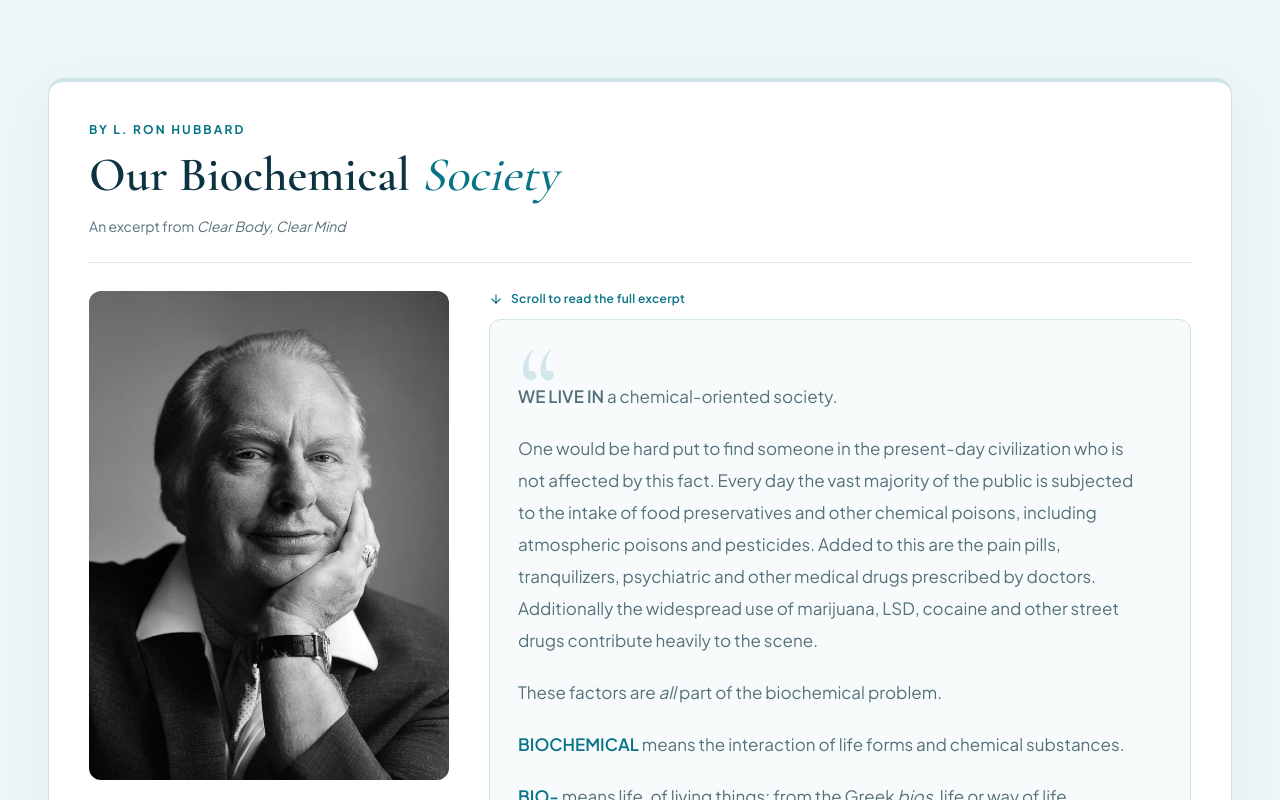
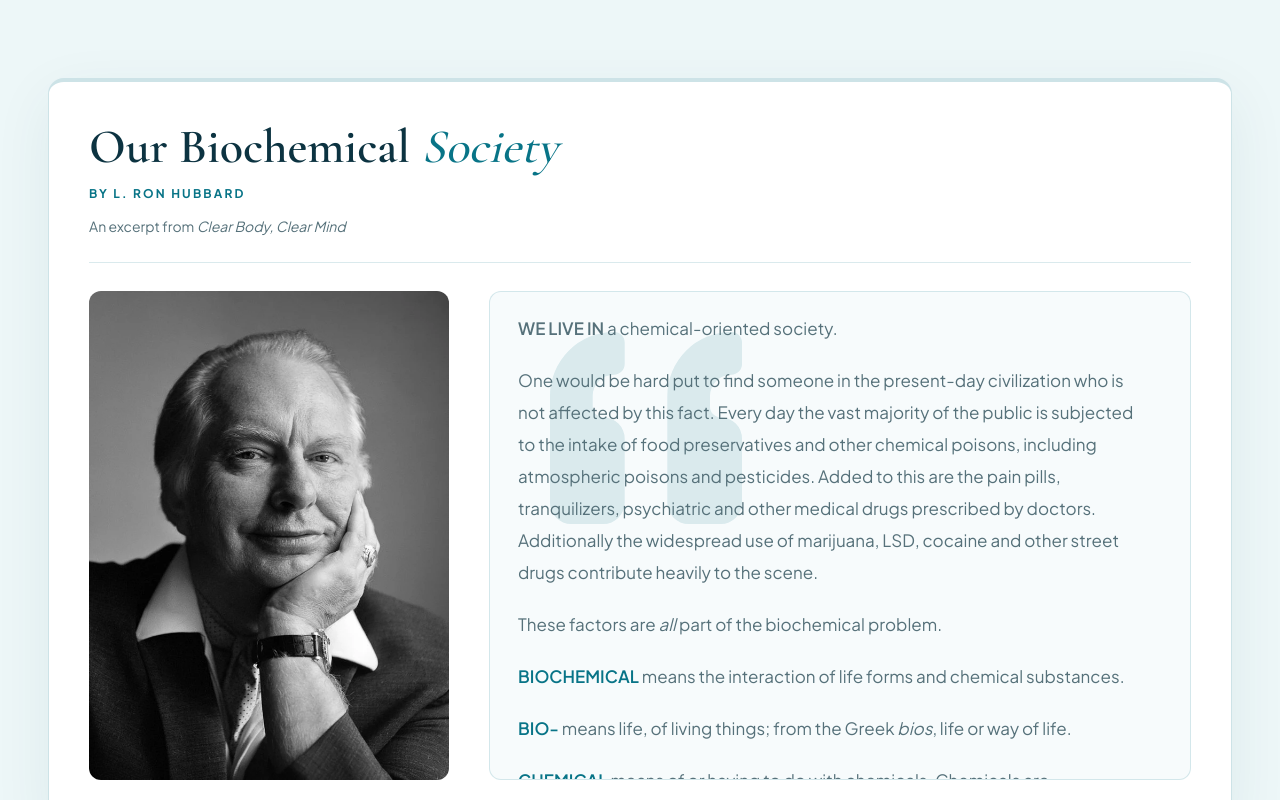
Before and after one commit to slturrisi/cbcm, a Next.js app: page /book in a window 1280 px wide. Shown: the part 2440-3240 px from the top of the page. Built offline with nearby package versions, Linux system fonts and the light colour scheme.

Commit message:
Balance article panel and portrait and refine decorative quotes

```diff
--- a/components/book/BookArticle.tsx
+++ b/components/book/BookArticle.tsx
@@ -1,5 +1,5 @@
 import Image from "next/image";
-import { ArrowDown } from "lucide-react";
+import { Quote } from "lucide-react";
 import { biochemicalArticle, type ArticleBlock } from "@/content/biochemical-article";
 
 function articleText(block: ArticleBlock) {
@@ -14,23 +14,22 @@ export default function BookArticle() {
     <section aria-labelledby="book-article-heading" className="bg-[#edf7f8] px-5 py-12 sm:px-8 lg:px-12 lg:py-20">
       <article className="mx-auto max-w-[1240px] rounded-2xl border border-[#087487]/20 border-y-4 bg-white p-5 shadow-[0_18px_60px_rgba(10,64,78,0.07)] sm:p-8 lg:p-10">
         <header className="border-b border-[#087487]/15 pb-6">
-          <p className="text-[0.65rem] font-bold uppercase tracking-[0.18em] text-[#087487] sm:text-xs">By L. Ron Hubbard</p>
-          <h2 id="book-article-heading" className="mt-3 font-display text-3xl font-semibold leading-[1.08] text-[#0c3341] sm:text-4xl lg:text-5xl">Our Biochemical <span className="font-medium italic text-[#087487]">Society</span></h2>
+          <h2 id="book-article-heading" className="font-display text-3xl font-semibold leading-[1.08] text-[#0c3341] sm:text-4xl lg:text-5xl">Our Biochemical <span className="font-medium italic text-[#087487]">Society</span></h2>
+          <p className="mt-3 text-[0.65rem] font-bold uppercase tracking-[0.18em] text-[#087487] sm:text-xs">By L. Ron Hubbard</p>
           <p className="mt-3 text-sm leading-6 text-[#56717a]">An excerpt from <em>Clear Body, Clear Mind</em></p>
         </header>
         <div className="mt-7 grid items-start gap-7 lg:grid-cols-[340px_minmax(0,1fr)] lg:gap-10 xl:grid-cols-[360px_minmax(0,1fr)]">
           <Image src="/images/book/l-ron-hubbard-portrait.webp" alt="Black-and-white portrait of L. Ron Hubbard" width={674} height={915} sizes="(max-width: 1023px) 300px, 360px" className="mx-auto h-auto w-full max-w-[300px] rounded-xl lg:max-w-none" />
-          <div className="min-w-0">
-            <p id="article-scroll-hint" className="mb-3 flex items-center gap-2 text-xs font-semibold tracking-wide text-[#087487]"><ArrowDown size={14} aria-hidden="true" />Scroll to read the full excerpt</p>
-            <div role="region" aria-label="Excerpt from Clear Body, Clear Mind" aria-describedby="article-scroll-hint" tabIndex={0} data-excerpt-scroll className="max-h-[65svh] overflow-y-auto rounded-xl border border-[#087487]/15 bg-[#f7fbfc] px-5 py-5 [scrollbar-color:#67949e_#edf7f8] [scrollbar-gutter:stable] focus-visible:outline-2 focus-visible:outline-offset-4 focus-visible:outline-[#087487] sm:max-h-[600px] sm:px-7 lg:h-[540px] lg:max-h-none">
-              <blockquote data-article-body className="relative isolate space-y-5 pt-10 text-base leading-7 text-[#56717a] sm:text-[17px] sm:leading-8">
-                <span aria-hidden="true" className="pointer-events-none absolute -top-3 left-0 -z-10 font-display text-[120px] leading-none text-[#087487]/15">“</span>
+          <div className="relative min-w-0 lg:self-stretch">
+            <div role="region" aria-label="Excerpt from Clear Body, Clear Mind" tabIndex={0} data-excerpt-scroll className="max-h-[65svh] overflow-y-auto rounded-xl border border-[#087487]/15 bg-[#f7fbfc] px-5 py-5 [scrollbar-color:#67949e_#edf7f8] [scrollbar-gutter:stable] focus-visible:outline-2 focus-visible:outline-offset-4 focus-visible:outline-[#087487] sm:max-h-[600px] sm:px-7 lg:absolute lg:inset-0 lg:max-h-none">
+              <blockquote data-article-body className="relative isolate space-y-5 [&>p]:relative [&>p]:z-10 [&>h3]:relative [&>h3]:z-10 text-base leading-7 text-[#56717a] sm:text-[17px] sm:leading-8">
+                <Quote aria-hidden="true" fill="currentColor" strokeWidth={0} className="pointer-events-none absolute -top-3 left-0 z-0 size-48 rotate-180 text-[#087487] opacity-[0.12] sm:size-64" />
                 {biochemicalArticle.map((block, index) => {
                   if (block.type === "heading") return <h3 key={index} className="pt-3 font-display text-3xl font-semibold italic leading-tight text-[#0c3341]">{block.text}</h3>;
                   if (block.type === "definition") return <p key={index}><strong className="font-semibold text-[#087487]">{block.term}</strong>{block.text.startsWith(",") ? "" : " "}{articleText(block)}</p>;
                   return <p key={index}>{articleText(block)}</p>;
                 })}
-                <div aria-hidden="true" className="pointer-events-none h-20 text-right font-display text-[120px] leading-none text-[#087487]/15">”</div>
+                <Quote aria-hidden="true" fill="currentColor" strokeWidth={0} className="pointer-events-none absolute bottom-0 right-0 z-0 size-48 text-[#087487] opacity-[0.12] sm:size-64" />
               </blockquote>
             </div>
           </div>
```
Also changed, not shown: 3 other files (tests, documents, lock files or other folders).
